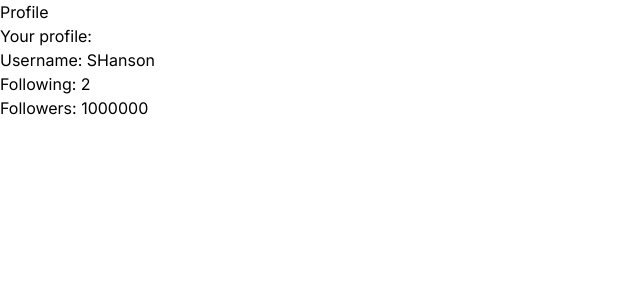
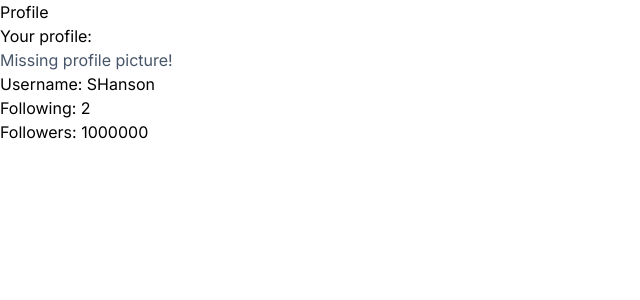
Before and after one commit to stevenahanson/essentialcode, a Next.js app: page / in a window 1280 px wide. Shown: the top 300 px of the page, without its empty margins (0-640 px from the left). Built offline with nearby package versions, Linux system fonts and the light colour scheme.

Commit message:
Add profile pic section

```diff
--- a/src/app/components/UserProfile.tsx
+++ b/src/app/components/UserProfile.tsx
@@ -9,10 +9,13 @@ export default function UserProfile() {
   const { userName, followers, following } = userProfile;
 
   return (
-    <div>
-      <p>Username: {userName}</p>
-      <p>Following: {following}</p>
-      <p>Followers: {followers}</p>
-    </div>
+    <>
+      <p className="text-slate-600">Missing profile picture!</p>
+      <div>
+        <p>Username: {userName}</p>
+        <p>Following: {following}</p>
+        <p>Followers: {followers}</p>
+      </div>
+    </>
   );
 }
```
